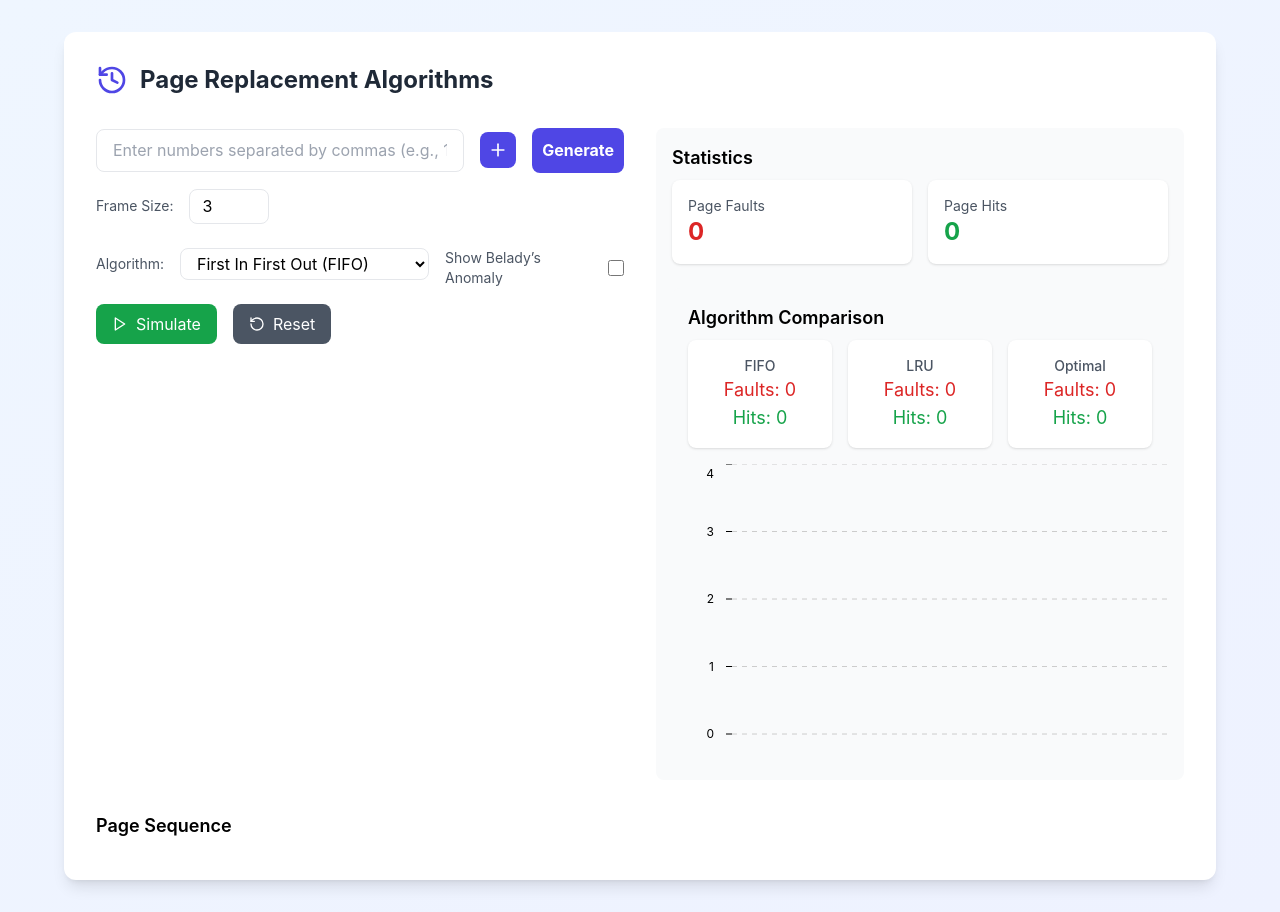
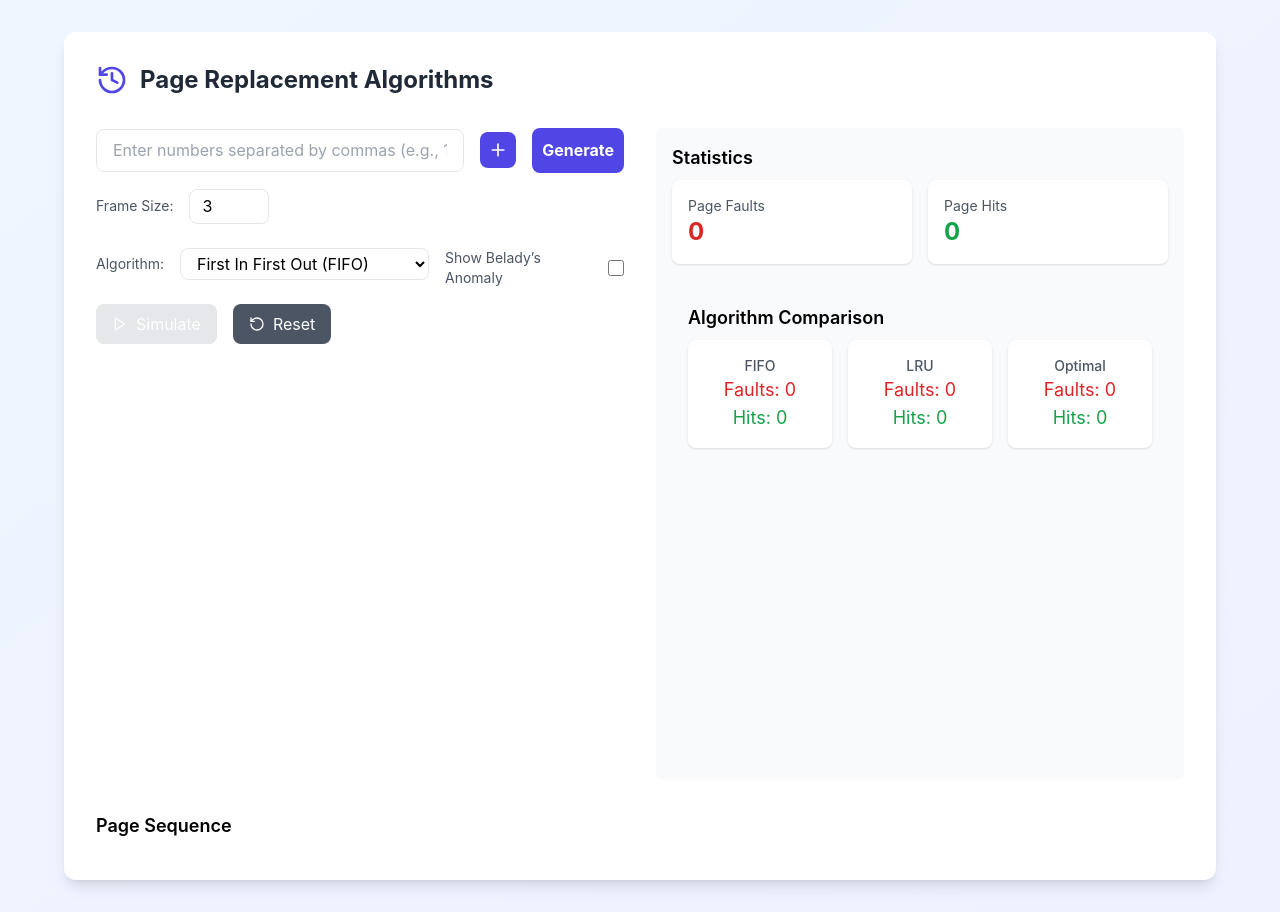
Before and after one commit to aradhyacp/Page-Replacement-Visualizer, a React (Vite) app: page / in a window 1280 px wide. Built offline with nearby package versions, Linux system fonts and the light colour scheme.

Commit message:
fixed graph styles and added disabled state for simulate button

```diff
--- a/src/App.tsx
+++ b/src/App.tsx
@@ -305,7 +305,8 @@ function App() {
               <div className="flex gap-4">
                 <button
                   onClick={simulatePageReplacement}
-                  className="flex items-center gap-2 px-4 py-2 bg-green-600 text-white rounded-lg hover:bg-green-700 transition-colors"
+                  disabled={input.length===0}
+                  className="flex items-center gap-2 px-4 py-2 bg-green-600 text-white rounded-lg hover:bg-green-700 transition-colors disabled:bg-gray-200"
                 >
                   <Play className="w-4 h-4" />
                   Simulate
@@ -345,7 +346,10 @@ function App() {
                 </div>
               </div>
               <div className="graph">
-              {comparison && (<BarChart
+              {pageHits || pageFaults ?
+              <div>
+              <h2 className="text-lg font-semibold mb-2 p-4">Graph</h2>
+              <BarChart
               h={300}
               data={data}
             dataKey='Hits'
@@ -354,7 +358,8 @@ function App() {
               { name: 'LRU', color: 'blue.6' },
               { name: 'Optimal', color: 'teal.6' },
             ]}
-            />)}
+            />
+            </div>:null}
             </div>
                 {showBelady && (
                   <div className="bg-yellow-50 p-4 rounded-lg mt-4 border border-yellow-200">
--- a/src/main.tsx
+++ b/src/main.tsx
@@ -4,6 +4,7 @@ import App from './App.tsx';
 import './index.css';
 import '@mantine/core/styles.css';
 import { MantineProvider } from '@mantine/core';
+import '@mantine/charts/styles.css';
 
 createRoot(document.getElementById('root')!).render(
   <StrictMode>
```
